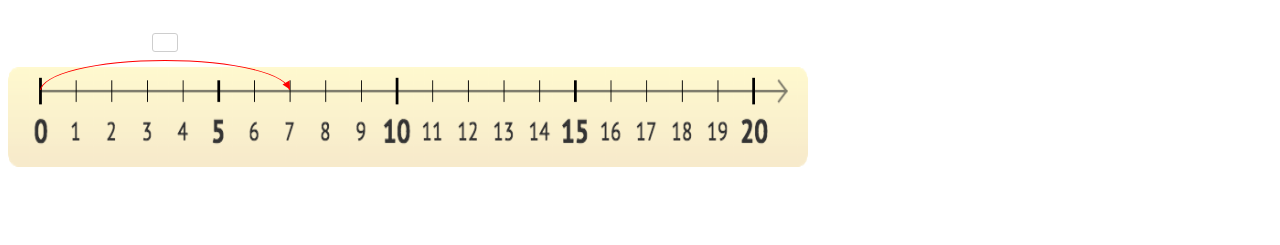
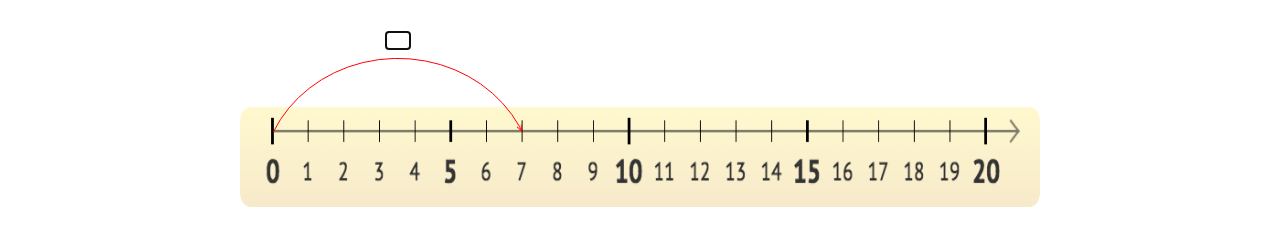
Before and after one commit to b2709f1v/b2709f1v.github.io, a plain HTML site: page index.html in a window 1280 px wide. Shown: the part 55-300 px from the top of the page. Drawn offline with Linux system fonts and the light colour scheme.

Commit message:
add svg arrow, clear input

```diff
--- a/index.html
+++ b/index.html
@@ -9,26 +9,64 @@
     <title>Сложение однозначных чисел</title>
 </head>
 
-<body >
+<body>
     <div class="expression">
         <span id="num1" class="num1"></span> +
         <span id="num2" class="num2"></span> =
         <span id="sum" class="sum">?</span>
-        <input maxlength="2" id="sum-input" class="sum-input" tabindex="3" value= "" autocomplete="off" />
+        <input maxlength="2" id="sum-input" class="sum-input" tabindex="3" value="" autocomplete="off" />
     </div>
     <div class="axis">
         <div class="arrow-container">
             <div class="arrow">
                 <div class="arrow-input-container">
-                    <input maxlength="1" id="num1-input" class="arrow-input" tabindex="1" value= "" autocomplete="off" autofocus>
+                    <input maxlength="1" id="num1-input" class="arrow-input" tabindex="1" value="" autocomplete="off" autofocus>
                 </div>
-                <div class="arrow-line"></div>
+
+                <svg xmlns="http://www.w3.org/2000/svg" viewBox="0 0 600.9 179">
+                    <defs>
+                        <style>
+                            .cls-1 {
+                                fill: none;
+                                stroke: red;
+                            }
+
+                            .cls-2 {
+                                fill: red;
+                            }
+                        </style>
+                    </defs>
+                    <path class="cls-1" vector-effect="non-scaling-stroke" d="M0,299a296.19,296.19,0,0,1,37.06-57.14,315.78,315.78,0,0,1,49.69-48.23,333.13,333.13,0,0,1,60-37.16A346.24,346.24,0,0,1,215.45,132a361.52,361.52,0,0,1,151.27-3.74,348.29,348.29,0,0,1,70.4,21.19,336.15,336.15,0,0,1,62.37,34.41,319.77,319.77,0,0,1,52.5,46,300.68,300.68,0,0,1,40.23,55.38q2.71,4.83,5.25,9.75"
+                        transform="translate(0.9 -121)" />
+                    <polygon class="cls-2" vector-effect="non-scaling-stroke" points="587.13 166.49 588.48 165.01 598.18 173.82 596.41 160.84 598.39 160.57 600.9 179 587.13 166.49"
+                    />
+                </svg>
+
             </div>
             <div class="arrow">
                 <div class="arrow-input-container">
-                    <input maxlength="1" id="num2-input" class="arrow-input" tabindex="2"  value= "" autocomplete="off" />
+                    <input maxlength="1" id="num2-input" class="arrow-input" tabindex="2" value="" autocomplete="off" />
                 </div>
-                <div class="arrow-line"></div>
+
+                <svg xmlns="http://www.w3.org/2000/svg" viewBox="0 0 600.9 179">
+                    <defs>
+                        <style>
+                            .cls-1 {
+                                fill: none;
+                                stroke: red;
+                            }
+
+                            .cls-2 {
+                                fill: red;
+                            }
+                        </style>
+                    </defs>
+                    <path class="cls-1" vector-effect="non-scaling-stroke" d="M0,299a296.19,296.19,0,0,1,37.06-57.14,315.78,315.78,0,0,1,49.69-48.23,333.13,333.13,0,0,1,60-37.16A346.24,346.24,0,0,1,215.45,132a361.52,361.52,0,0,1,151.27-3.74,348.29,348.29,0,0,1,70.4,21.19,336.15,336.15,0,0,1,62.37,34.41,319.77,319.77,0,0,1,52.5,46,300.68,300.68,0,0,1,40.23,55.38q2.71,4.83,5.25,9.75"
+                        transform="translate(0.9 -121)" />
+                    <polygon class="cls-2" vector-effect="non-scaling-stroke" points="587.13 166.49 588.48 165.01 598.18 173.82 596.41 160.84 598.39 160.57 600.9 179 587.13 166.49"
+                    />
+                </svg>
+
             </div>
             <div class="clear-both"></div>
         </div>
--- a/script.js
+++ b/script.js
@@ -2,6 +2,7 @@ var a = randomInteger(6, 9);
 var c = randomInteger(11, 14);
 var b = c - a;
 
+document.body.onload = clearFields;
 document.getElementById("num1").innerHTML = a;
 document.getElementById("num2").innerHTML = b;
 
@@ -69,3 +70,8 @@ function getSum() {
     inputSum.style.color = "red";
   }
 }
+
+
+function clearFields() {
+  Array.prototype.forEach.call(document.getElementsByTagName('input'), function(e) { e.value=''; });
+};
--- a/style.css
+++ b/style.css
@@ -29,10 +29,11 @@ html {
 }
 
 .axis {
-  margin: auto;
+
 }
+
 .axis-img {
-  position: absolute;
+  position: с;
   width: 800px;
   height: 100px;
   background-position: bottom;
@@ -41,20 +42,23 @@ html {
   flex-shrink: 0;
   background-repeat: no-repeat;
   z-index: 0;
+  margin: auto;
+
 }
 .arrow-container {
   box-sizing: border-box;
   position: relative;
+  display: flex;
+  align-items: flex-end;
   z-index: 1;
-  padding: 0 54px 0 32px;
+  padding: 0 54px 0 33px;
   width: 800px;
-  margin: -23px 0;
+  margin: -25px auto;
 }
 
 .arrow {
   position: relative;
   float: left;
-  height: 60px; /* 30px input + 30px arrow */
   overflow: hidden;
   display: none;
 }
@@ -71,24 +75,9 @@ html {
   text-align: center;
 }
 
-.arrow-line {
-  position: relative;
-  height: 60px;
-  border: 1px solid red;
-  border-radius: 50%;
-}
 
-.arrow-line:after {
-  content: "";
-  position: absolute;
-  top: 21px;
-  right: -3px;
-  transform: rotate(60deg);
-  width: 0;
-  height: 0;
-  border-style: solid;
-  border-width: 4px 0 4px 8px;
-  border-color: transparent transparent transparent red;
+svg {
+  display: block;
 }
 
 .arrow-1 {
@@ -105,26 +94,32 @@ html {
 
 .arrow-4 {
   width: 20%;
+  height: 100%;
 }
 
 .arrow-5 {
   width: 25%;
+  height: 100%;
 }
 
 .arrow-6 {
   width: 30%;
+  height: 100%;
 }
 
 .arrow-7 {
   width: 35%;
+  height: 100%;
 }
 
 .arrow-8 {
   width: 40%;
+  height: 100%;
 }
 
 .arrow-9 {
   width: 45%;
+  height: 100%;
 }
 
 .clear-both {
```
